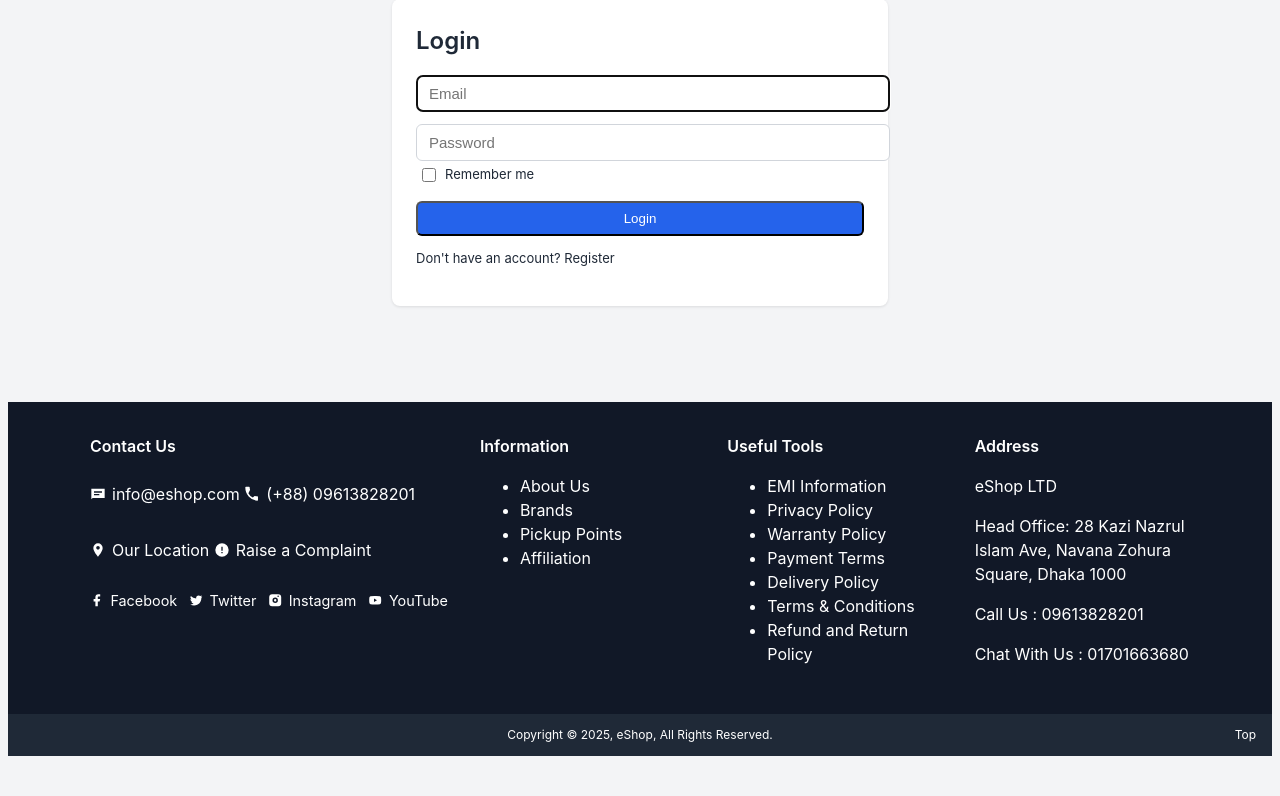
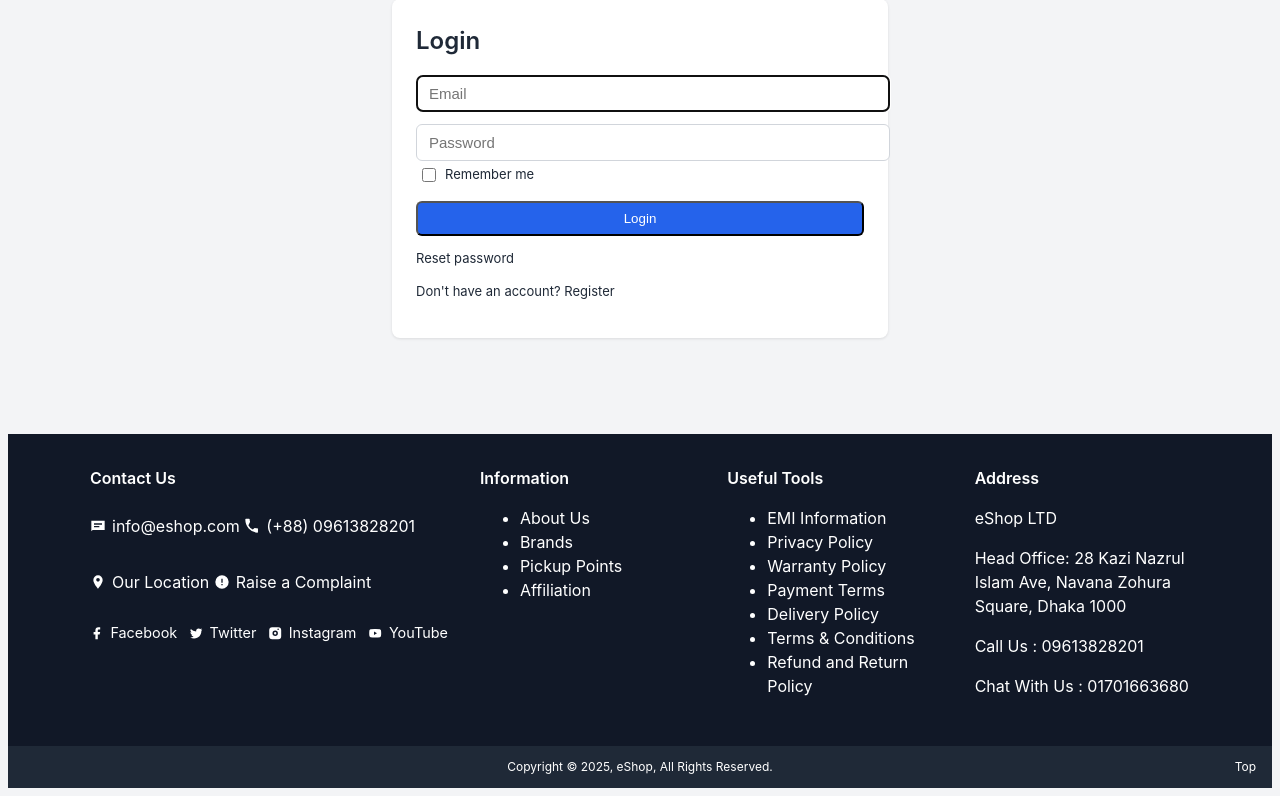
Before and after one commit to 0xAnoy/WEB-TECH-SUMMER, a PHP site: page /PHP/login.php in a window 1280 px wide. Shown: the part 188-984 px from the top of the page. Before the commit the page ends 944 px from the top, so only its background shows below. Run offline with PHP 8.4, Linux system fonts and the light colour scheme.

Commit message:
added password reset

```diff
--- a/FINAL/PROJECT/BUYER_PANEL/PHP/email.php
+++ b/FINAL/PROJECT/BUYER_PANEL/PHP/email.php
@@ -89,6 +89,33 @@ if (!function_exists('send_login_otp')) {
     }
 }
 
+// Password reset email sender
+if (!function_exists('send_password_reset_email')) {
+    function send_password_reset_email(array $smtp, string $toEmail, string $toName, string $resetLink, int $minutesValid = 30): array {
+        $subject = 'Password Reset Request';
+        $date = date('r');
+        $body = '<!DOCTYPE html><html><body style="font-family:Arial,sans-serif;font-size:14px;color:#111;">'
+            .'<h2 style="margin:0 0 12px;">Reset Your Password</h2>'
+            .'<p>We received a request to reset the password for your account. Click the button below to set a new password.</p>'
+            .'<p style="margin:16px 0;"><a href="'.htmlspecialchars($resetLink).'" style="background:#2563eb;color:#fff;padding:10px 18px;border-radius:6px;text-decoration:none;font-weight:600;display:inline-block;">Reset Password</a></p>'
+            .'<p>If the button does not work, copy and paste this URL into your browser:</p>'
+            .'<p style="word-break:break-all;color:#1f2937;">'.htmlspecialchars($resetLink).'</p>'
+            .'<p>This link will expire in '.intval($minutesValid).' minutes or after it is used.</p>'
+            .'<p style="margin-top:24px;color:#555;">If you did not request this, you can safely ignore this email.</p>'
+            .'</body></html>';
+        $headers = [
+            'Date: ' . $date,
+            'From: ' . ($smtp['from_name'] ?? 'Store') . ' <' . $smtp['from_email'] . '>',
+            'To: ' . $toName . ' <' . $toEmail . '>',
+            'Subject: ' . $subject,
+            'MIME-Version: 1.0',
+            'Content-Type: text/html; charset=UTF-8'
+        ];
+        $data = implode("\r\n", $headers) . "\r\n\r\n" . $body . "\r\n";
+        return smtp_raw_send($smtp, $toEmail, $data);
+    }
+}
+
 if (!function_exists('smtp_raw_send')) {
 
     function smtp_raw_send(array $smtp, string $to, string $data): array {
--- a/FINAL/PROJECT/BUYER_PANEL/PHP/login.php
+++ b/FINAL/PROJECT/BUYER_PANEL/PHP/login.php
@@ -11,6 +11,7 @@ if (!empty($_SESSION['user_id'])) {
 }
 
 $otpStage = false; // flag to show OTP form
+$resetMode = isset($_GET['reset']); // UI toggle via query
 $now = time();
 
 // Handle resend request (GET) if OTP pending
@@ -72,18 +73,40 @@ if ($_SERVER['REQUEST_METHOD'] === 'POST') {
     }
   } else {
     // Stage 1: Credentials submission
+    $mode = $_POST['mode'] ?? 'login';
     $email = trim($_POST['email'] ?? '');
     $password = $_POST['password'] ?? '';
     $remember = !empty($_POST['remember']);
     $invalid = false;
+
+    $isReset = ($mode === 'reset');
+    $newPassword = $isReset ? ($_POST['new_password'] ?? '') : '';
+    $confirmPassword = $isReset ? ($_POST['confirm_password'] ?? '') : '';
 
     if (empty($email)) {
       echo "<p class='form-error'>Email is required!</p>";
       $invalid = true;
     }
     if (empty($password)) {
-      echo "<p class='form-error'>Password is required!</p>";
+      echo "<p class='form-error'>" . ($isReset ? 'Current password is required!' : 'Password is required!') . "</p>";
       $invalid = true;
+    }
+    if ($isReset) {
+      if (empty($newPassword)) {
+        echo "<p class='form-error'>New password is required!</p>"; $invalid = true;
+      }
+      if (empty($confirmPassword)) {
+        echo "<p class='form-error'>Confirm password is required!</p>"; $invalid = true;
+      }
+      if (!$invalid && $newPassword !== $confirmPassword) {
+        echo "<p class='form-error'>New password and confirm do not match!</p>"; $invalid = true;
+      }
+      if (!$invalid && $newPassword !== '' && strlen($newPassword) < 6) {
+        echo "<p class='form-error'>New password must be at least 6 characters.</p>"; $invalid = true;
+      }
+      if (!$invalid && $newPassword === $password && $newPassword !== '') {
+        echo "<p class='form-error'>New password cannot be same as current password.</p>"; $invalid = true;
+      }
     }
     if (!$invalid) {
       $stmt = $conn->prepare("SELECT id, name, password FROM users WHERE email = ?");
@@ -94,7 +117,20 @@ if ($_SERVER['REQUEST_METHOD'] === 'POST') {
         $stmt->bind_result($id, $name, $hash);
         $stmt->fetch();
         if (password_verify($password, $hash)) {
-          // Build pending login and send OTP
+          // If reset mode, update password first
+          if ($isReset && !$invalid) {
+            $newHash = password_hash($newPassword, PASSWORD_DEFAULT);
+            $up = $conn->prepare("UPDATE users SET password = ? WHERE id = ?");
+            $up->bind_param("si", $newHash, $id);
+            if ($up->execute()) {
+              echo "<p class='text-green-600 mb-2'>Password updated. Verify with OTP.</p>";
+            } else {
+              echo "<p class='form-error'>Failed to update password.</p>"; $invalid = true;
+            }
+            $up->close();
+          }
+          if (!$invalid) {
+            // Build pending login and send OTP (same flow as normal login)
           $otp = random_int(100000, 999999);
           $_SESSION['pending_login'] = [
             'user_id' => $id,
@@ -112,6 +148,7 @@ if ($_SERVER['REQUEST_METHOD'] === 'POST') {
           } else {
               echo "<p class='text-green-600 mb-2'>OTP sent to your email. Enter it below.</p>";
               $otpStage = true;
+            }
           }
         } else {
           echo "<p class='form-error'>Invalid credentials.</p>";
@@ -146,7 +183,9 @@ include "main.php";
     </form>
   <?php else: ?>
     <!-- Stage 1 credentials form -->
+    <?php if (!$resetMode): ?>
       <form method="post" autocomplete="off">
+        <input type="hidden" name="mode" value="login">
         <input name="email" placeholder="Email" type="email" class="form-input" value="<?= isset($_COOKIE['remember_email']) ? htmlspecialchars($_COOKIE['remember_email']) : '' ?>" autofocus>
         <input name="password" placeholder="Password" type="password" class="form-input">
         <label class="remember-option">
@@ -154,7 +193,22 @@ include "main.php";
         </label>
         <div class="form-actions"><button class="btn btn-primary btn-block">Login</button></div>
       </form>
+      <p class="mt-3 text-sm"><a href="login.php?reset=1" class="text-blue-600">Reset password</a></p>
       <p class="mt-3 text-sm">Don't have an account? <a href="register.php" class="text-blue-600">Register</a></p>
+    <?php else: ?>
+      <form method="post" autocomplete="off">
+        <input type="hidden" name="mode" value="reset">
+        <input name="email" placeholder="Email" type="email" class="form-input" value="<?= isset($_COOKIE['remember_email']) ? htmlspecialchars($_COOKIE['remember_email']) : '' ?>" autofocus>
+        <input name="password" placeholder="Current Password" type="password" class="form-input">
+        <input name="new_password" placeholder="New Password" type="password" class="form-input">
+        <input name="confirm_password" placeholder="Confirm New Password" type="password" class="form-input">
+        <label class="remember-option">
+          <input type="checkbox" name="remember" value="1" class="remember-checkbox"> Remember me
+        </label>
+        <div class="form-actions"><button class="btn btn-primary btn-block">Update & Verify</button></div>
+      </form>
+      <p class="mt-3 text-sm"><a href="login.php" class="text-blue-600">Back to login</a></p>
+    <?php endif; ?>
   <?php endif; ?>
 </div>
 
```
Also changed, not shown: FINAL/PROJECT/BUYER_PANEL/PHP/forgot_password.php (added, +64 -0 lines). Lines whose indentation alone changed are shown as unchanged.
